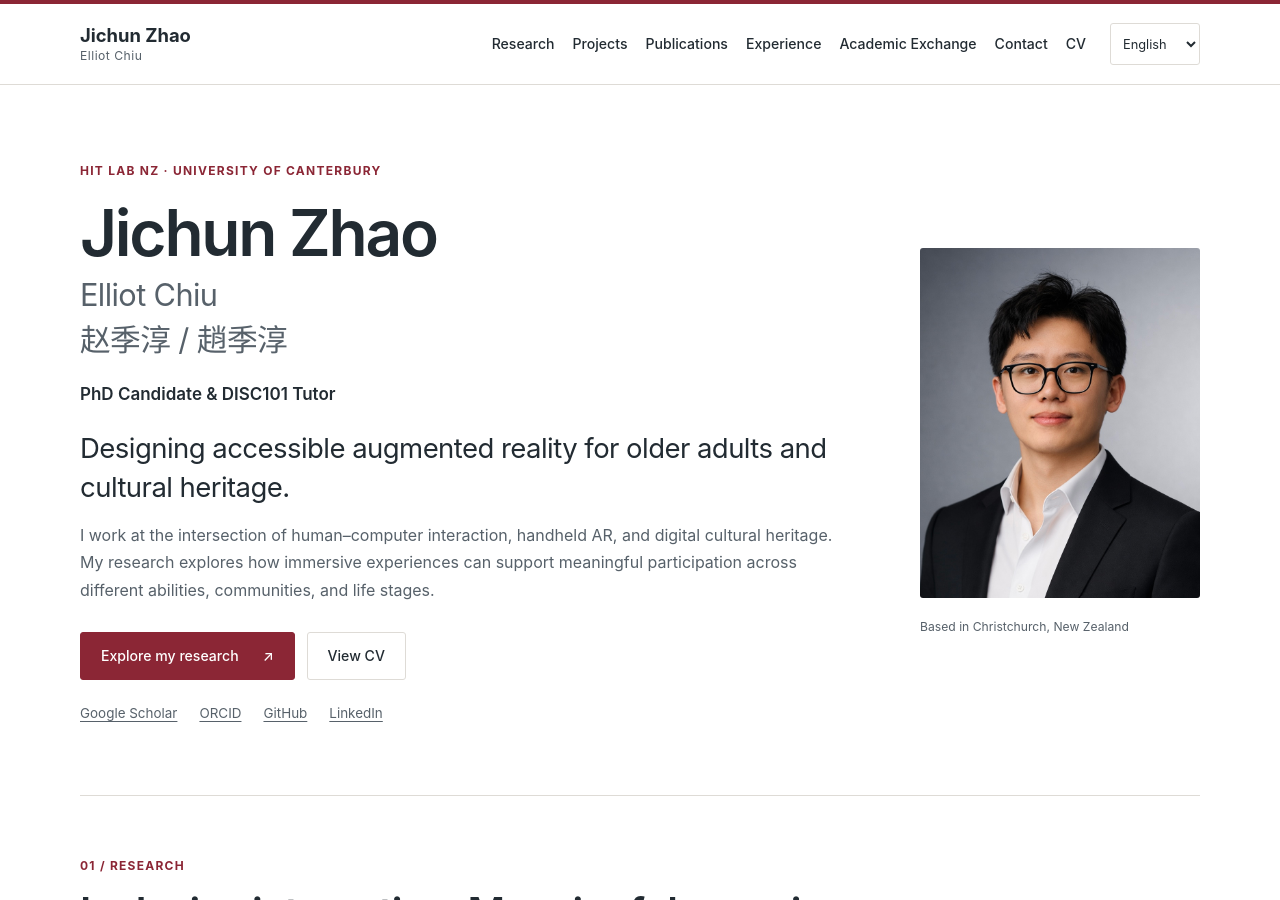
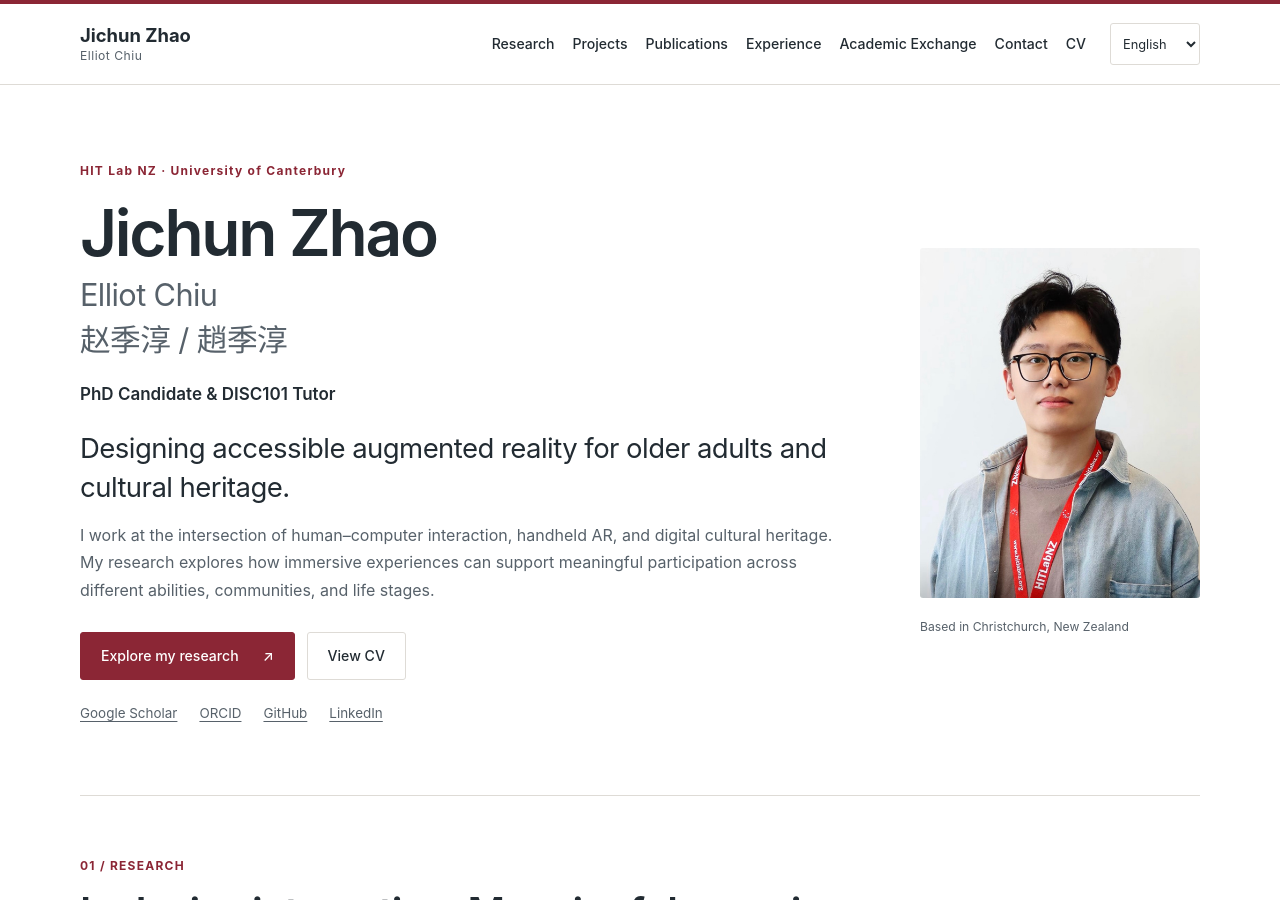
Before and after one commit to Elliot1540/ElliotChiu.github.io, a Jekyll site: the page built from _pages/about.md, in a window 1280 px wide and 900 px high. Built offline with Jekyll 4.4.1, drawn with Linux system fonts in a browser that asks for light colours.

Commit message:
fix(home): correct lab name casing and display new portrait

```diff
--- a/_pages/about.md
+++ b/_pages/about.md
@@ -10,7 +10,7 @@ redirect_from:
 ---
 <section class="hero" aria-labelledby="intro-title">
   <div class="hero-copy">
-    <p class="eyebrow">HIT Lab NZ · University of Canterbury</p>
+    <p class="eyebrow" style="text-transform: none">HIT Lab NZ · University of Canterbury</p>
     <h1 id="intro-title">Jichun Zhao<span>Elliot Chiu</span><span lang="zh"><bdi lang="zh-Hans">赵季淳</bdi> / <bdi lang="zh-Hant">趙季淳</bdi></span></h1>
     <p class="role">PhD Candidate &amp; DISC101 Tutor</p>
     <p class="hero-statement">Designing accessible augmented reality for older adults and cultural heritage.</p>
@@ -18,7 +18,7 @@ redirect_from:
     <div class="actions"><a class="button" href="#research">Explore my research <span aria-hidden="true">↗</span></a><a class="button secondary" href="{{ '/cv/' | relative_url }}">View CV</a></div>
     <div class="profile-links" aria-label="Academic and professional profiles"><a href="{{ site.author.googlescholar }}">Google Scholar</a><a href="{{ site.author.orcid }}">ORCID</a><a href="https://github.com/{{ site.author.github }}">GitHub</a><a href="https://www.linkedin.com/in/{{ site.author.linkedin }}/">LinkedIn</a></div>
   </div>
-  <figure class="portrait"><img src="{{ '/images/profile.png' | relative_url }}" alt="Portrait of Jichun Zhao (Elliot Chiu)" width="480" height="600" fetchpriority="high"><figcaption>Based in Christchurch, New Zealand</figcaption></figure>
+  <figure class="portrait"><img src="{{ '/images/profile-hit-lab.jpg' | relative_url }}" alt="Portrait of Jichun Zhao (Elliot Chiu)" width="1320" height="1306" fetchpriority="high"><figcaption>Based in Christchurch, New Zealand</figcaption></figure>
 </section>
 <section id="research" class="section" aria-labelledby="research-title">
   <div class="section-heading"><p class="eyebrow">01 / Research</p><h2 id="research-title">Inclusive interaction. Meaningful experiences.</h2></div>
```
